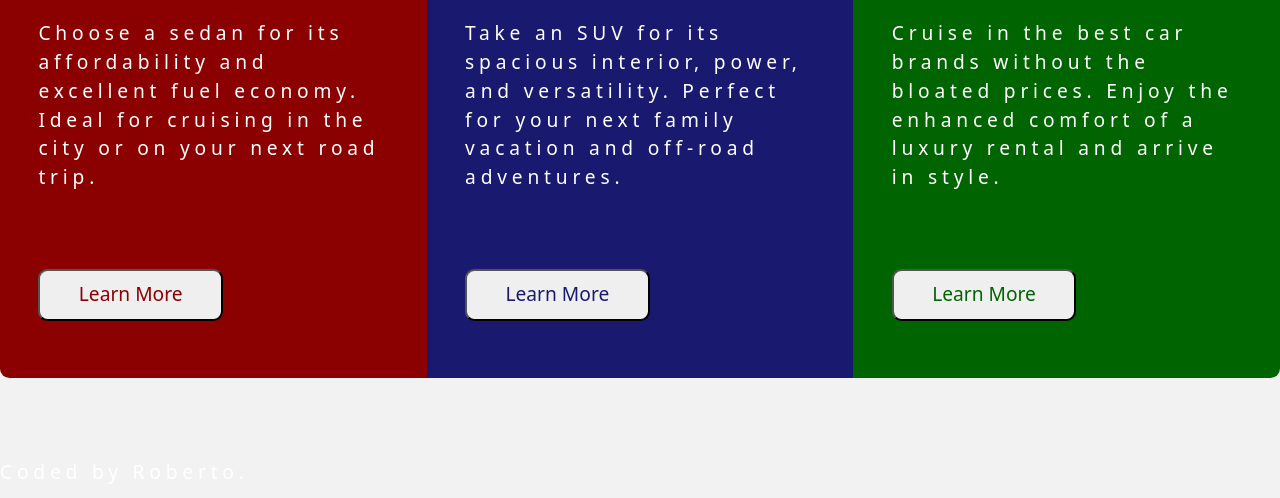
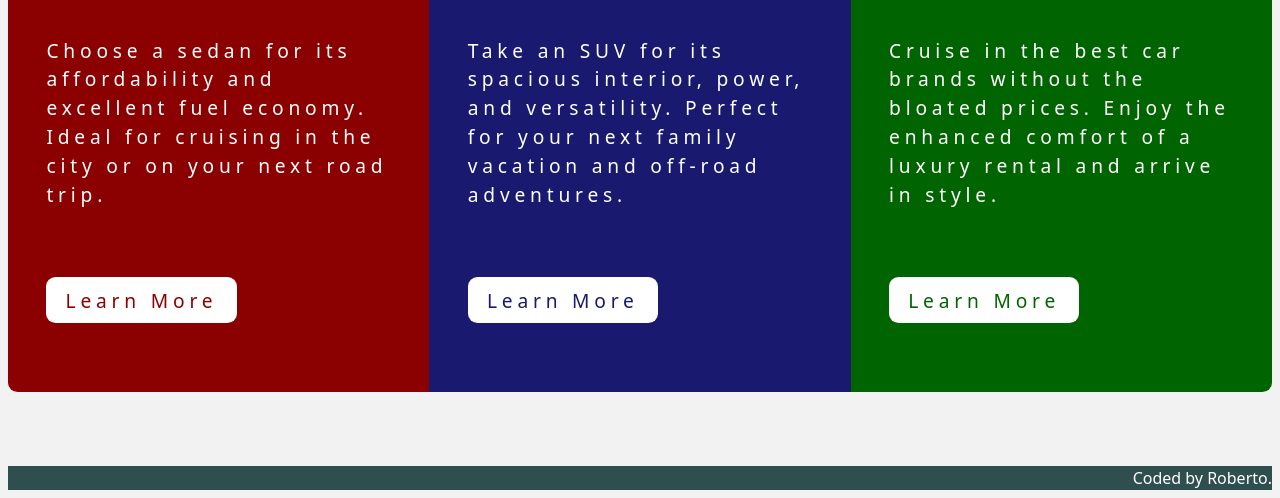
Before and after one commit to roberto3003/3-column-preview-card-component, a plain HTML site: page index.html in a window 1280 px wide. Shown: the part 342-840 px from the top of the page. Drawn offline with Linux system fonts and the light colour scheme.

Commit message:
final commit

```diff
--- a/index.html
+++ b/index.html
@@ -20,7 +20,7 @@
 			Choose a sedan for its affordability and excellent fuel economy. Ideal for cruising in the city or on your next road trip.
 			</p>
 		  </article>
-		  <button>Learn more</button>
+		  <a href="#0">Learn more</a>
 		</div>
 		<div class="section2">
 		  <div class="icon"></div>
@@ -32,7 +32,7 @@
 			Take an SUV for its spacious interior, power, and versatility. Perfect for your next family vacation and off-road adventures.
 			</p>
 		  </article>
-		  <button>Learn more</button>
+		  <a href="#0">Learn more</a>
 		</div>
 		<div class="section3">
 		  <div class="icon"></div>
@@ -44,7 +44,7 @@
 			Cruise in the best car brands without the bloated prices. Enjoy the enhanced comfort of a luxury rental and arrive in style.
 			</p>
 		  </article>
-		  <button>Learn more</button>
+		  <a href="#0">Learn more</a>
 		</div>
 	  </main>
 	</div>
--- a/style.css
+++ b/style.css
@@ -7,23 +7,10 @@
 
   /* Remove default margin */
   body,
-  h1,
   h2,
-  h3,
-  h4,
   p,
-  figure,
-  blockquote,
-  dl,
-  dd {
+   {
 	margin: 0;
-  }
-
-
-  /* Remove list styles on ul, ol elements with a list role, which suggests default styling will be removed */
-  ul[role='list'],
-  ol[role='list'] {
-	list-style: none;
   }
 
   /* Set core root defaults */
@@ -48,21 +35,6 @@
 	text-decoration-skip-ink: auto;
   }
 
-  /* Make images easier to work with */
-  img,
-  picture {
-	max-width: 100%;
-	display: block;
-  }
-
-  /* Inherit fonts for inputs and buttons */
-  input,
-  button,
-  textarea,
-  select {
-	font: inherit;
-  }
-
   h2 {
 	font-size:clamp(2.5rem, 5vw,  80px);
 	line-height: 1em;
@@ -81,7 +53,7 @@
   main > * {
 	flex-grow: 1;
 	flex-basis: clamp(300px, 33%, 800px);
-	padding: 2em;
+	padding: 2em 2em 4em;
   }
 
 
@@ -104,11 +76,26 @@
 	margin-block-end: 4em;
   }
 
-  button {
+  a {
+	background-color: white;
 	text-transform:capitalize;
-	margin-block-end: 1em;
-	padding: 0.5em 2em;
+	text-decoration: none;
+	padding: 0.5em 1em;
 	border-radius: 0.5em;
+  }
+
+  a:hover {
+background-color:transparent;
+border: 0.2em white solid;
+box-sizing: border-box;
+color: white;
+  }
+
+  footer {
+background-color: darkSlateGrey;
+font-size: 1rem;
+letter-spacing: initial;
+text-align: end;
   }
 
   .section1 .icon {
@@ -123,17 +110,24 @@
 	background-image: url("./images/icon-luxury.svg");
   }
 
-  .section1 button {
+  .section1 a {
 	color: darkred;
   }
 
 
-  .section2 button {
+  .section2 a {
 	color: midnightblue;
   }
 
-  .section3 button {
+  .section3 a {
 	color: darkgreen;
+  }
+
+  a:hover {
+background-color:transparent;
+border: 0.1em white solid;
+box-sizing: border-box;
+color: white;
   }
 
 
```
